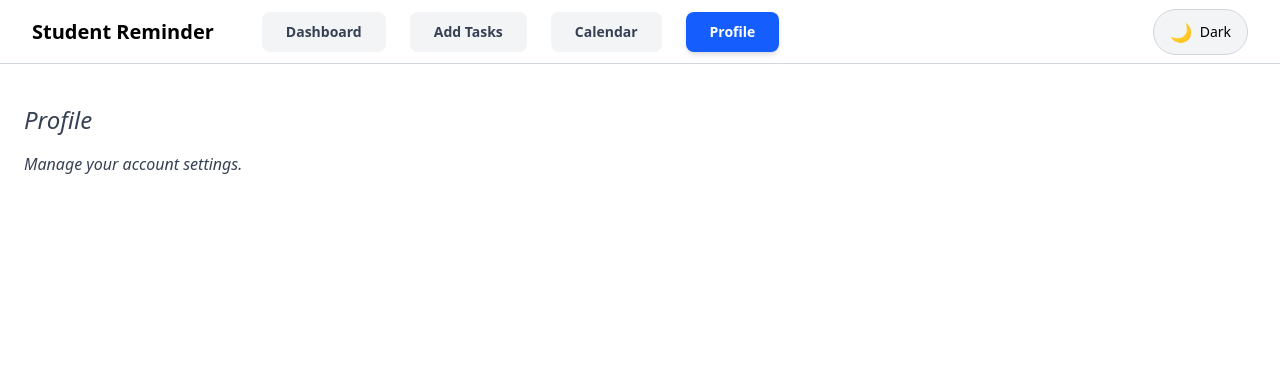
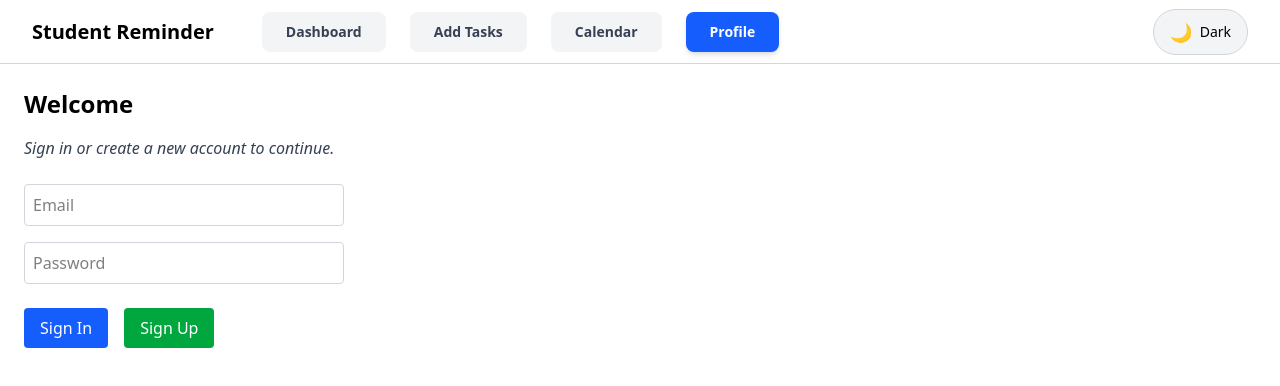
Before and after one commit to bharghavprasanna-source/STUDENT_REMINDER, a Next.js app: page /profile in a window 1280 px wide. Shown: the top 386 px of the page. Built offline with nearby package versions, Linux system fonts and the light colour scheme; no server answers.

Commit message:
sign in authentication

```diff
--- a/app/profile/page.tsx
+++ b/app/profile/page.tsx
@@ -1,13 +1,100 @@
+"use client";
+
+import { useState } from "react";
+import { signIn, signUp } from "../../lib/auth";
+
 export default function ProfilePage() {
+  const [email, setEmail] = useState("");
+  const [password, setPassword] = useState("");
+  const [loading, setLoading] = useState(false);
+
+  const handleSignIn = async () => {
+    setLoading(true);
+    const { error } = await signIn(email, password);
+    setLoading(false);
+
+    if (error) {
+      alert(error.message);
+    }
+  };
+
+  const handleSignUp = async () => {
+    setLoading(true);
+    const { error } = await signUp(email, password);
+    setLoading(false);
+
+    if (error) {
+      alert(error.message);
+    } else {
+      alert("Signup successful! You can now sign in.");
+    }
+  };
   return (
-    <main className="p-6">
-      <h1 className="text-2xl mt-4 italic text-gray-700 dark:text-gray-400">
-        Profile
-      </h1>
+    <main className="p-6 min-h-screen bg-white dark:bg-gray-900">
+      <h1 className="text-2xl font-bold text-black dark:text-white">Welcome</h1>
 
       <p className="mt-4 italic text-gray-700 dark:text-gray-400">
-        Manage your account settings.
+        Sign in or create a new account to continue.
       </p>
+
+      {/* Email */}
+      <input
+        type="email"
+        placeholder="Email"
+        className="
+          block mt-6 w-80 p-2
+          border border-gray-300 dark:border-gray-700
+          bg-white dark:bg-gray-800
+          text-black dark:text-white
+          rounded
+        "
+        value={email}
+        onChange={(e) => setEmail(e.target.value)}
+      />
+
+      {/* Password */}
+      <input
+        type="password"
+        placeholder="Password"
+        className="
+          block mt-4 w-80 p-2
+          border border-gray-300 dark:border-gray-700
+          bg-white dark:bg-gray-800
+          text-black dark:text-white
+          rounded
+        "
+        value={password}
+        onChange={(e) => setPassword(e.target.value)}
+      />
+
+      {/* Buttons */}
+      <div className="mt-6 flex gap-4">
+        <button
+          onClick={handleSignIn}
+          disabled={loading}
+          className="
+            px-4 py-2 rounded
+            bg-blue-600 hover:bg-blue-700
+            text-white
+            disabled:opacity-50
+          "
+        >
+          Sign In
+        </button>
+
+        <button
+          onClick={handleSignUp}
+          disabled={loading}
+          className="
+            px-4 py-2 rounded
+            bg-green-600 hover:bg-green-700
+            text-white
+            disabled:opacity-50
+          "
+        >
+          Sign Up
+        </button>
+      </div>
     </main>
   );
 }
--- a/lib/auth.ts
+++ b/lib/auth.ts
@@ -1,11 +1,23 @@
 import { supabase } from "./supabaseClient";
 
 export const signUp = async (email: string, password: string) => {
-  return supabase.auth.signUp({ email, password });
+  const res = await supabase.auth.signUp({
+    email,
+    password,
+  });
+
+  console.log("SIGN UP:", res);
+  return res;
 };
 
 export const signIn = async (email: string, password: string) => {
-  return supabase.auth.signInWithPassword({ email, password });
+  const res = await supabase.auth.signInWithPassword({
+    email,
+    password,
+  });
+
+  console.log("SIGN IN:", res);
+  return res;
 };
 
 export const signOut = async () => {
```
